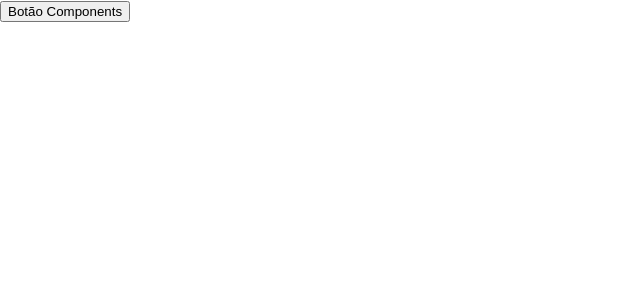
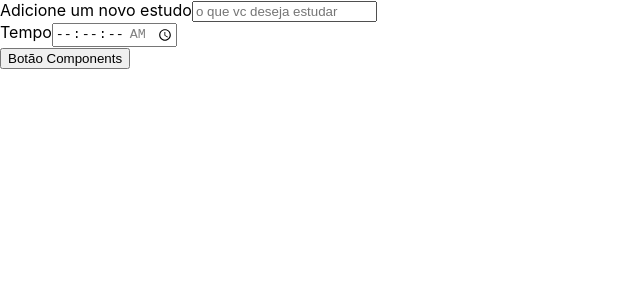
Before and after one commit to TemplatesFrontend/alura-studies, a React (Create React App) app: page / in a window 1280 px wide. Shown: the top 300 px of the page, without its empty margins (0-640 px from the left). Built offline with nearby package versions, Linux system fonts and the light colour scheme.

Commit message:
create form

```diff
--- a/src/App.tsx
+++ b/src/App.tsx
@@ -1,11 +1,12 @@
 import React from 'react';
-import Button from './components/button';
+import Button from './components/Button';
+import Form from './components/Form';
 
 
 function App() {
   return (
     <div className="App">
-      <Button />
+      <Form />
     </div>
   );
 }
--- /dev/null
+++ b/src/components/Form/index.tsx
@@ -0,0 +1,45 @@
+import React from 'react';
+import Button from '../Button';
+
+class Form extends React.Component {
+     render() {
+        return (
+            <form>
+                <div>
+                    <label htmlFor="tarefa">
+                        Adicione um novo estudo
+                    </label>
+                    <input
+                        type="text"
+                        name='tarefa'
+                        id='tarefa'
+                        placeholder='o que vc deseja estudar'
+                        required
+                    />
+
+                </div>
+
+                <div>
+                    <label htmlFor="tempo">
+                        Tempo
+                    </label>
+                    <input
+                        type="time"
+                        step='1'
+                        name='tempo'
+                        id='tempo'
+                        min='00:00:00'
+                        max='01:30:00'
+                        required
+                    />
+
+                </div>
+
+                <Button/>
+
+            </form>
+        )
+     }
+}
+
+export default Form;
```
